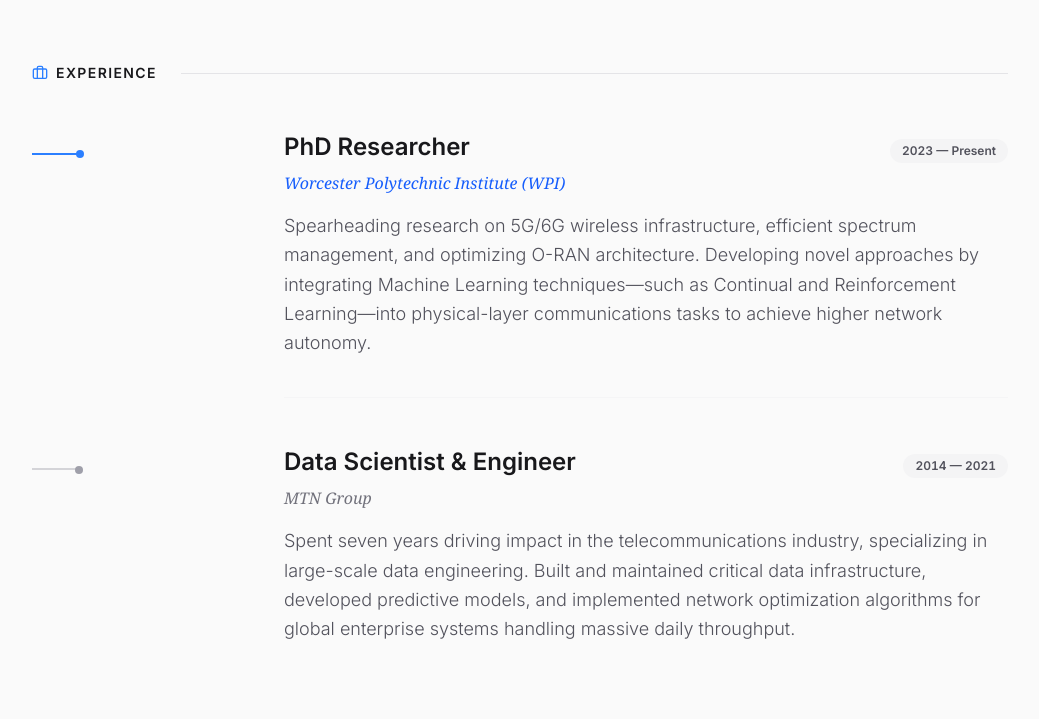
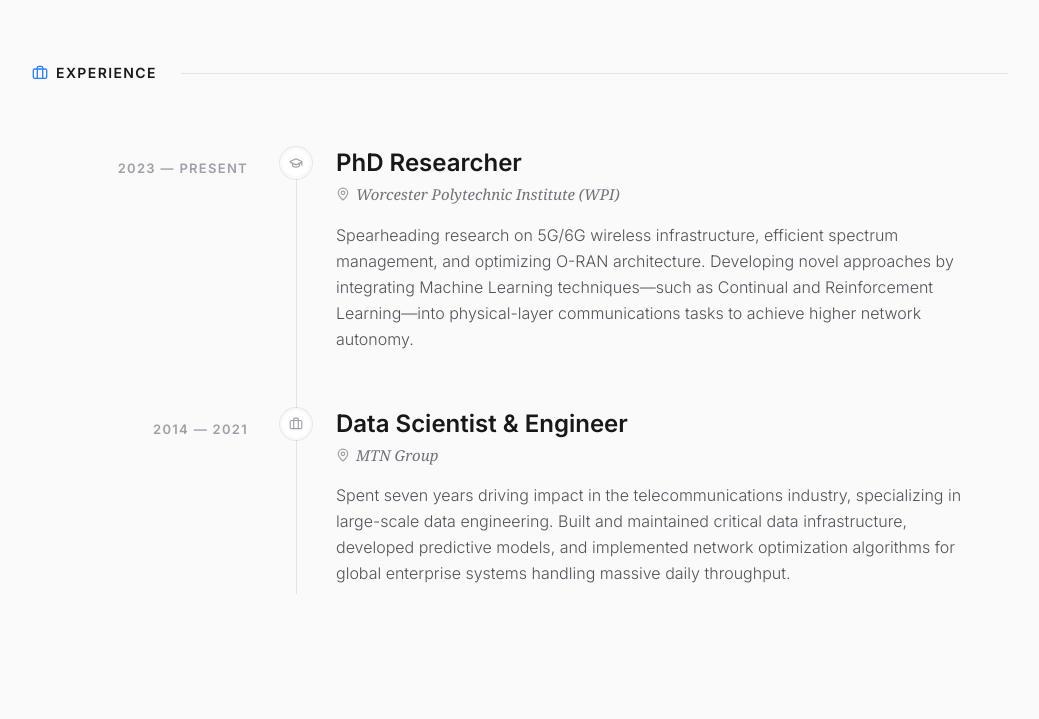
Before and after one commit to natanzi/natanzi.github.io, an Astro site: page / in a window 1280 px wide. Shown: the part 1380-2099 px from the top of the page, without its empty margins (120-1159 px from the left). Built offline with nearby package versions, Linux system fonts and the light colour scheme; Astro itself is replaced by a stand-in of ours.

Commit message:
style: Redesign Experience section as an interactive vertical stepper with smart icons

```diff
--- a/src/components/sections/ExperienceSection.astro
+++ b/src/components/sections/ExperienceSection.astro
@@ -1,42 +1,62 @@
 ---
-import { Briefcase } from 'lucide-astro';
+import { Briefcase, GraduationCap, MapPin } from 'lucide-astro';
 import experienceData from '../../data/experience.json';
 ---
 
 <section id="experience" class="mb-32 animate-fade-up delay-100 scroll-mt-24">
-    <div class="flex items-center mb-12">
-        <h2 class="text-sm font-semibold text-zinc-900 uppercase tracking-widest flex items-center gap-2">
+    <div class="flex items-center mb-16">
+        <h2 class="text-sm font-semibold text-zinc-900 dark:text-zinc-100 uppercase tracking-widest flex items-center gap-2">
             <Briefcase class="w-4 h-4 text-blue-500" /> Experience
         </h2>
-        <div class="ml-6 h-px bg-zinc-200 flex-grow"></div>
+        <div class="ml-6 h-px bg-zinc-200 dark:bg-zinc-800 flex-grow"></div>
     </div>
 
-    <div class="space-y-12 pl-4 md:pl-0">
+    <div class="relative max-w-4xl mx-auto">
+        {/* Continuous Vertical Line */}
+        <div class="absolute left-4 md:left-[25%] top-2 bottom-0 w-px bg-zinc-200 dark:bg-zinc-800"></div>
+
+        <div class="space-y-12">
             {experienceData.experience.map((role, index) => {
                 const isAcademic = role.type === 'academic';
                 return (
-                <div class="relative pl-8 md:pl-0 md:grid md:grid-cols-4 md:items-baseline md:gap-8">
-                    {/* Mobile timeline line */}
-                    <div class={`absolute left-0 top-2 bottom-0 w-px md:hidden ${isAcademic ? 'bg-blue-200 dark:bg-blue-900/50' : 'bg-zinc-200 dark:bg-zinc-800'}`}></div>
-                    <div class={`absolute md:hidden border-2 ${isAcademic
-                        ? 'left-[-5px] top-2 w-2.5 h-2.5 rounded-full bg-blue-500 dark:bg-blue-400 border-[#fafafa] dark:border-zinc-950 shadow-sm'
-                        : 'left-[-4px] top-2 w-2 h-2 rounded-full bg-zinc-400 dark:bg-zinc-600 border-[#fafafa] dark:border-zinc-950'}`}></div>
+                    <div class="relative flex flex-col md:flex-row group">
 
-                    {/* Desktop accent */}
-                    <div class={`md:col-span-1 w-12 mb-4 hidden md:block relative border-t-2 ${isAcademic ? 'border-blue-500 dark:border-blue-400' : 'border-zinc-300 dark:border-zinc-700'}`}>
-                        <div class={`absolute top-[-4px] w-2 h-2 rounded-full ${isAcademic ? 'right-[-4px] top-[-5px] w-2 h-2 bg-blue-500 dark:bg-blue-400' : 'right-[-3px] top-[-4px] w-1.5 h-1.5 bg-zinc-400 dark:bg-zinc-600'}`}></div>
+                        {/* Interactive Line Fill Effect */}
+                        {index !== experienceData.experience.length - 1 && (
+                            <div class="absolute left-4 md:left-[25%] top-8 bottom-[-3rem] w-px bg-blue-500 scale-y-0 origin-top group-hover:scale-y-100 transition-transform duration-500 ease-out z-0"></div>
+                        )}
+
+                        {/* Date - Left Column */}
+                        <div class="md:w-1/4 md:pr-12 md:text-right pt-2 mb-2 md:mb-0 pl-12 md:pl-0 flex-shrink-0">
+                            <span class="text-xs sm:text-[13px] font-bold tracking-widest text-zinc-400 dark:text-zinc-500 uppercase group-hover:text-blue-500 transition-colors duration-300">
+                                {role.period}
+                            </span>
                         </div>
 
-                    <div class={`md:col-span-3 ${index < experienceData.experience.length - 1 ? 'pb-10 border-b border-zinc-100/80 dark:border-zinc-800/80' : 'pb-4'}`}>
-                        <div class="flex flex-col md:flex-row md:justify-between md:items-baseline mb-2">
-                            <h3 class="text-xl md:text-2xl font-semibold text-zinc-900 dark:text-zinc-100">{role.title}</h3>
-                            <span class="inline-block py-1 px-3 rounded-full bg-zinc-100 dark:bg-zinc-800 text-xs text-zinc-600 dark:text-zinc-400 font-semibold tabular-nums mt-2 md:mt-0 w-max">{role.period}</span>
+                        {/* Node Icon */}
+                        <div class="absolute left-0 md:left-[25%] md:-translate-x-1/2 top-0 w-8 h-8 rounded-full border-[3px] border-zinc-50 dark:border-zinc-950 bg-white dark:bg-zinc-900 shadow-[0_0_0_1px_rgba(0,0,0,0.08)] dark:shadow-[0_0_0_1px_rgba(255,255,255,0.1)] flex items-center justify-center group-hover:bg-blue-50 flex-shrink-0 dark:group-hover:bg-blue-900/40 group-hover:shadow-[0_0_0_1px_#3b82f6] transition-all duration-300 z-10">
+                            {isAcademic ? (
+                                <GraduationCap class="w-3.5 h-3.5 text-zinc-400 dark:text-zinc-500 group-hover:text-blue-600 dark:group-hover:text-blue-400 transition-colors duration-300" />
+                            ) : (
+                                <Briefcase class="w-3.5 h-3.5 text-zinc-400 dark:text-zinc-500 group-hover:text-blue-600 dark:group-hover:text-blue-400 transition-colors duration-300" />
+                            )}
                         </div>
-                        <div class={`text-sm md:text-base mb-4 font-serif italic ${isAcademic ? 'text-blue-600 dark:text-blue-400' : 'text-zinc-500 dark:text-zinc-400'}`}>{role.company}</div>
-                        <p class="text-zinc-600 dark:text-zinc-400 leading-relaxed font-light text-base md:text-lg">{role.description}</p>
+
+                        {/* Content - Right Column */}
+                        <div class="md:w-3/4 pl-12 md:pl-10 pb-2">
+                            <h3 class="text-xl md:text-2xl font-semibold text-zinc-900 dark:text-zinc-100 group-hover:text-blue-600 dark:group-hover:text-blue-400 transition-colors duration-300 mb-1">
+                                {role.title}
+                            </h3>
+                            <div class="text-[15px] font-serif italic text-zinc-500 dark:text-zinc-400 mb-4 flex items-center gap-1.5">
+                                <MapPin class="w-3.5 h-3.5 text-zinc-400 group-hover:text-blue-400 transition-colors" /> {role.company}
+                            </div>
+                            <p class="text-zinc-600 dark:text-zinc-400 leading-relaxed font-light text-[15px] md:text-base">
+                                {role.description}
+                            </p>
                         </div>
                     </div>
                 );
             })}
         </div>
+    </div>
 </section>
```
Lines whose indentation alone changed are shown as unchanged.
